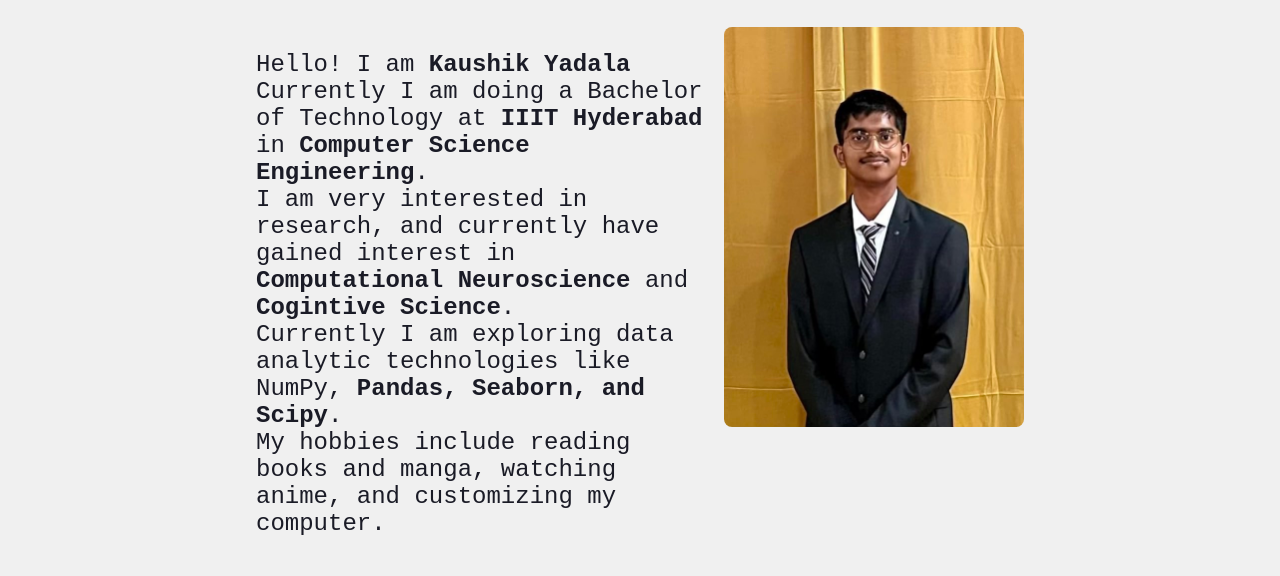
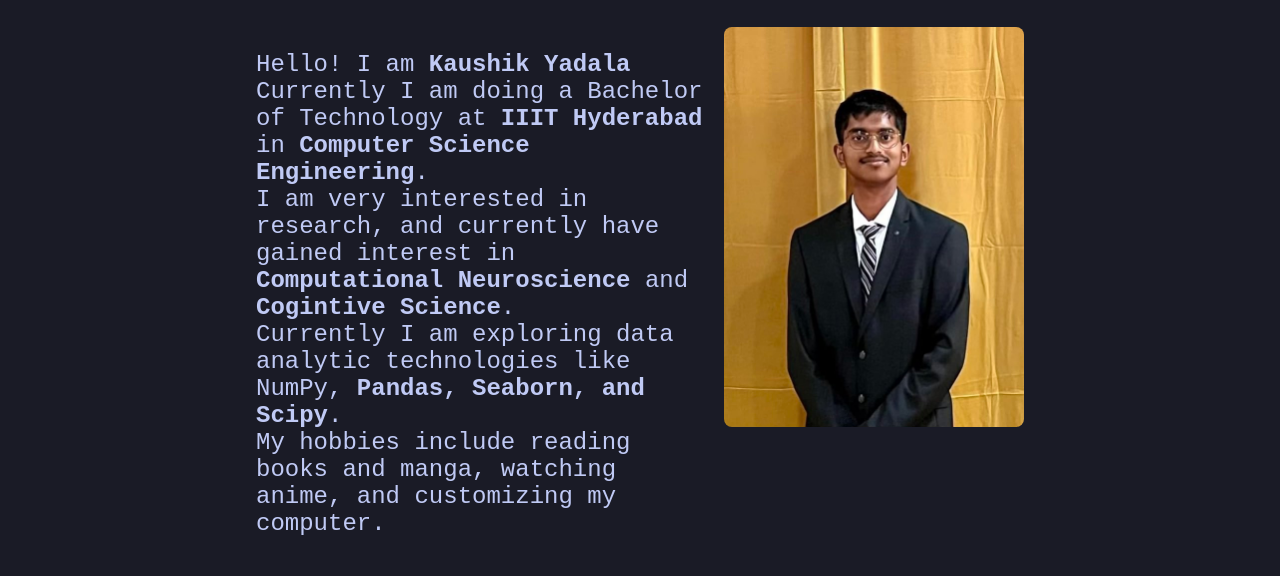
Before and after one commit to Kaushik-Yadala/personal-website, a plain HTML site: page index.html in a window 1280 px wide. Shown: the part 669-1245 px from the top of the page. Drawn offline with Linux system fonts and the light colour scheme.

Commit message:
optimize for light mode

```diff
--- a/css/education.css
+++ b/css/education.css
@@ -313,7 +313,6 @@ a:visited {
 /* Auto dark mode fallback (optional, since base is dark) */
 @media (prefers-color-scheme: light) {
   body {
-    background-color: #f0f0f0;
-    color: #1a1b26;
+    background-color: #1a1b26; /* Tokyo Night background */
   }
 }
--- a/css/gallery.css
+++ b/css/gallery.css
@@ -148,7 +148,6 @@ a:visited {
 /* Auto dark mode fallback (optional, since base is dark) */
 @media (prefers-color-scheme: light) {
   body {
-    background-color: #f0f0f0;
-    color: #1a1b26;
+    background-color: #1a1b26; /* Tokyo Night background */
   }
 }
--- a/css/index.css
+++ b/css/index.css
@@ -202,7 +202,6 @@ a:visited {
 /* Auto dark mode fallback (optional, since base is dark) */
 @media (prefers-color-scheme: light) {
   body {
-    background-color: #f0f0f0;
-    color: #1a1b26;
+    background-color: #1a1b26; /* Tokyo Night background */
   }
 }
--- a/css/message.css
+++ b/css/message.css
@@ -155,3 +155,9 @@ a:visited {
 .footer-text {
   font-size: 1.25rem;
 }
+
+@media (prefers-color-scheme: light) {
+  body {
+    background-color: #1a1b26; /* Tokyo Night background */
+  }
+}
--- a/css/skills.css
+++ b/css/skills.css
@@ -228,7 +228,6 @@ a:visited {
 /* Auto dark mode fallback (optional, since base is dark) */
 @media (prefers-color-scheme: light) {
   body {
-    background-color: #f0f0f0;
-    color: #1a1b26;
+    background-color: #1a1b26; /* Tokyo Night background */
   }
 }
```
